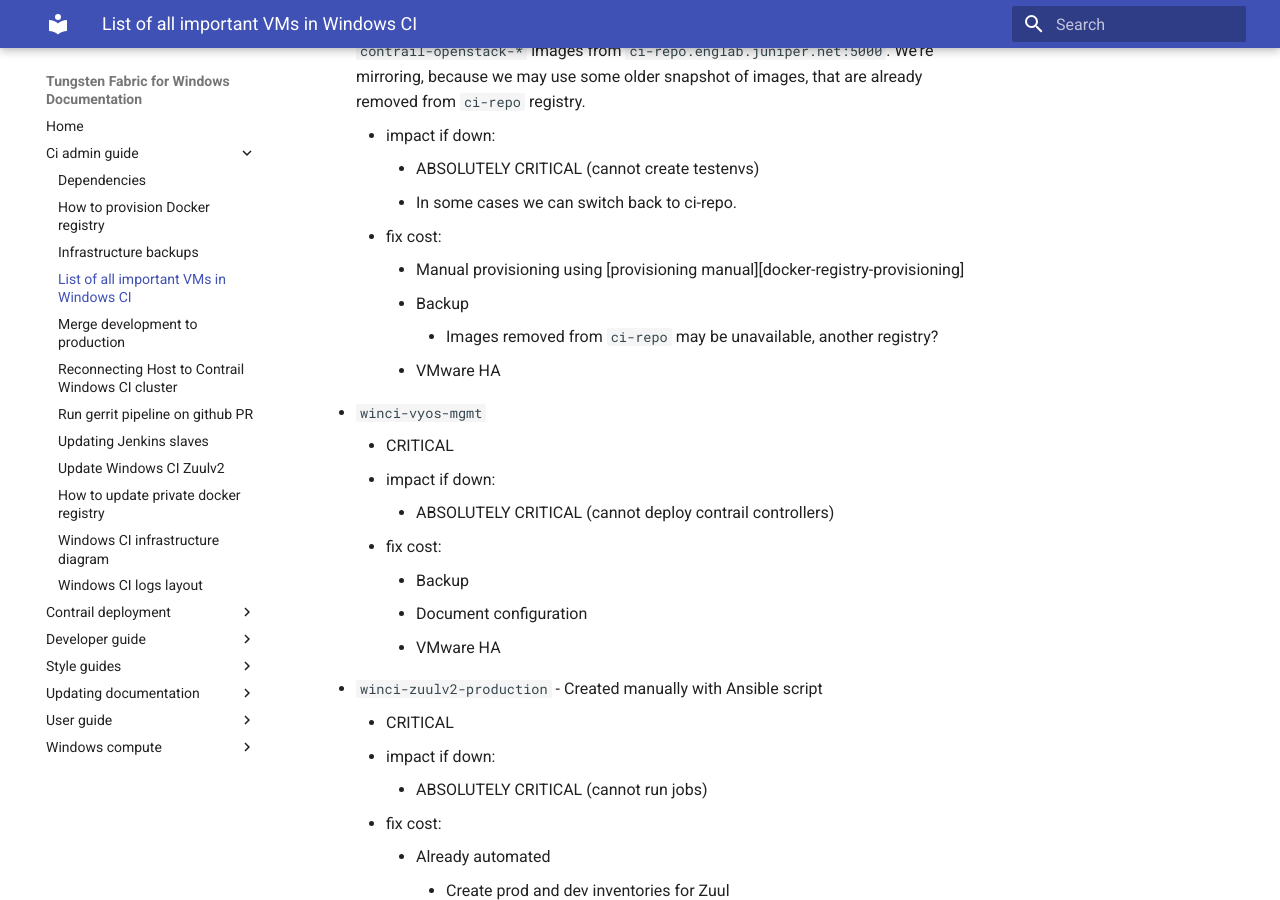
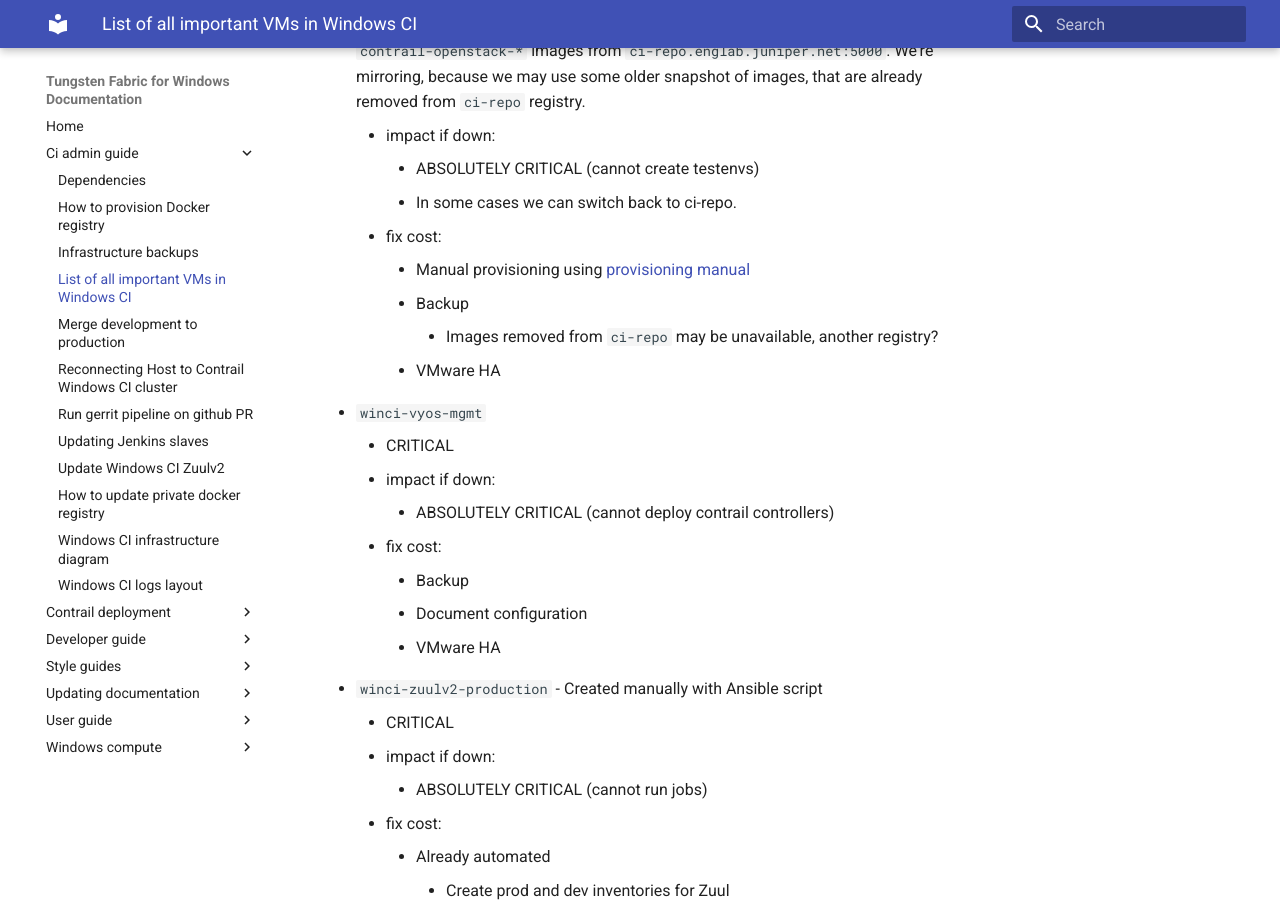
Before and after one commit to piotr-szuberski/contrail-windows-docs, an MkDocs documentation site: the page built from doc/ci_admin_guide/List_of_VMs_in_Windows_CI.md, in a window 1280 px wide and 900 px high, scrolled down 2869 px. Built offline with MkDocs 1.6.1 and Material for MkDocs 9.7.7, drawn with Linux system fonts in a browser that asks for light colours; some of the changed lines change nothing that is shown.

Commit message:
Fix link to docker registry provisioning doc (#52)

```diff
--- a/doc/ci_admin_guide/List_of_VMs_in_Windows_CI.md
+++ b/doc/ci_admin_guide/List_of_VMs_in_Windows_CI.md
@@ -136,3 +136,4 @@
     * Refer to [Infrastructure Backups][backups]
 
 [backups]: https://github.com/Juniper/contrail-windows-docs/blob/master/doc/ci_admin_guide/Infrastructure_backups.md
+[docker-registry-provisioning]: Docker_registry_provisioning.md
```
